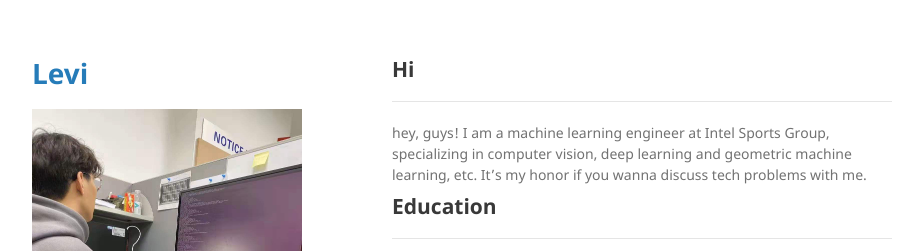
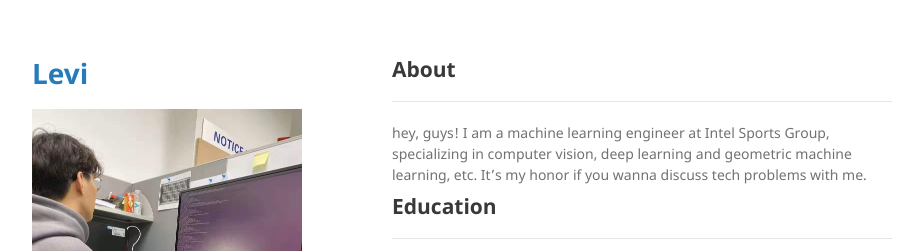
Before and after one commit to leviome/leviome.github.io, a Jekyll site: the page built from index.md, in a window 1280 px wide. Shown: the top 251 px of the page, without its empty margins (178-1101 px from the left). Built offline with Jekyll 4.4.1, drawn with Linux system fonts in a browser that asks for light colours; our own code applies the rules of GitHub Pages for plain Markdown files.

Commit message:
modify info

```diff
--- a/index.md
+++ b/index.md
@@ -1,4 +1,4 @@
-## Hi
+## About
 ---
 hey, guys! I am a machine learning engineer at Intel Sports Group, specializing in computer vision, deep learning and geometric machine learning, etc. It's my honor if you wanna discuss tech problems with me.
 
```
